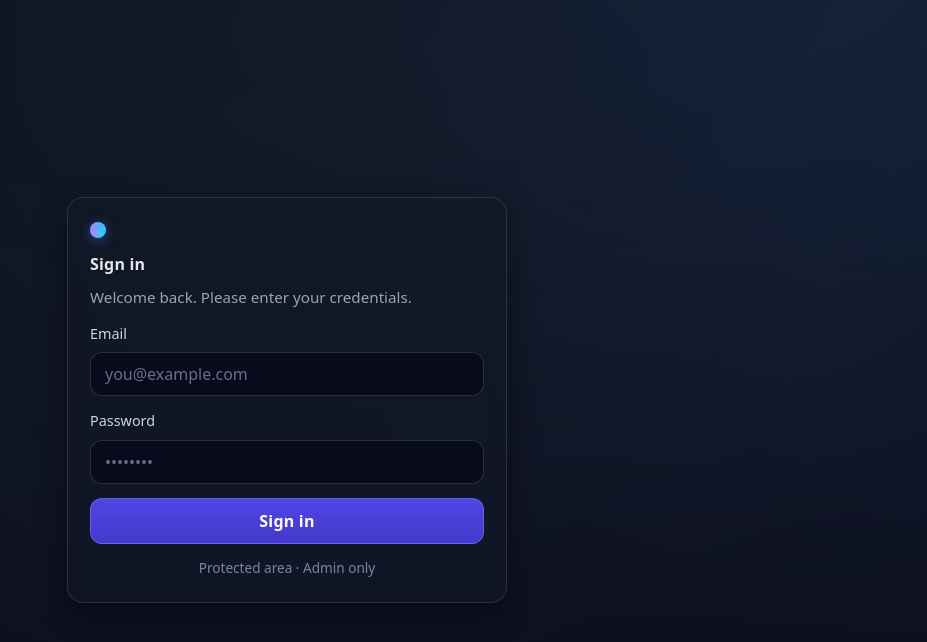
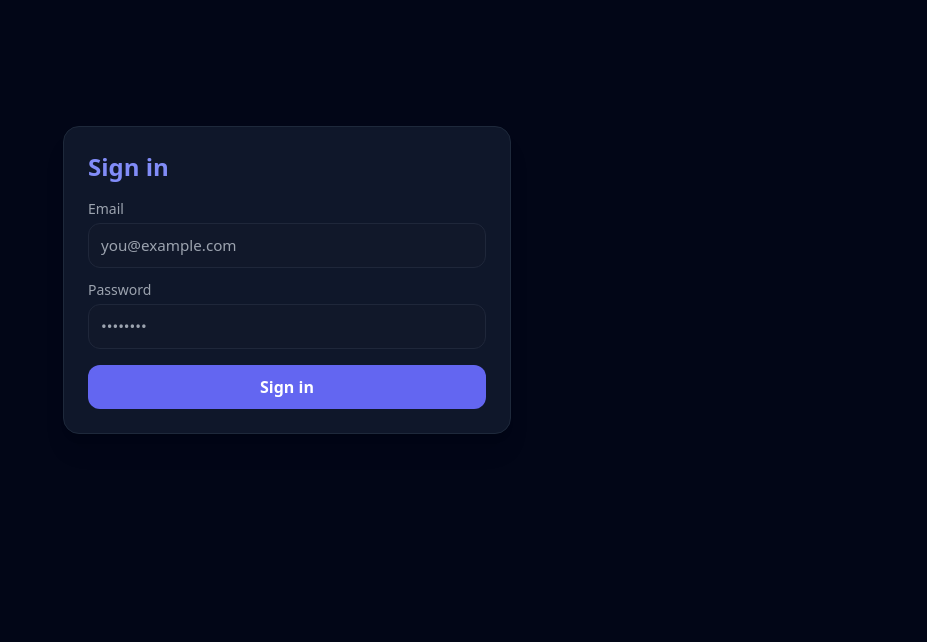
Before and after one commit to HerbertBakery/NextStepReality, a Next.js app: page /login in a window 1280 px wide. Shown: the top 642 px of the page, without its empty margins (353-1280 px from the left). Built offline with nearby package versions, Linux system fonts and the light colour scheme.

Commit message:
Fix /login prerender: Suspense + dynamic; move themeColor to viewport; finalize CSR pages

```diff
--- a/app/layout.tsx
+++ b/app/layout.tsx
@@ -1,10 +1,9 @@
-// app/layout.tsx
 import "./globals.css";
 
 export const metadata = {
   title: "Realtor CRM",
   description: "Contacts & Listings",
-  themeColor: "#0a0f1c",
+  // themeColor moved to `viewport` to satisfy Next.js warning
   icons: { icon: "/icons/icon-192.png", apple: "/icons/icon-192.png" },
   appleWebApp: {
     capable: true,
@@ -13,15 +12,26 @@ export const metadata = {
   },
 };
 
+// Move themeColor + viewport-fit to `viewport` export (App Router API)
+export const viewport = {
+  themeColor: "#0a0f1c",
+  width: "device-width",
+  initialScale: 1,
+  viewportFit: "cover",
+};
+
 export default function RootLayout({ children }: { children: React.ReactNode }) {
   return (
     <html lang="en">
       <head>
-        {/* Fallback if you prefer a static manifest in /public */}
-        {/* <link rel="manifest" href="/manifest.webmanifest" /> */}
-        <meta name="viewport" content="width=device-width, initial-scale=1, viewport-fit=cover" />
+        <meta
+          name="viewport"
+          content="width=device-width, initial-scale=1, viewport-fit=cover"
+        />
       </head>
-      <body className="bg-slate-950 text-gray-100 min-h-screen">{children}</body>
+      <body className="bg-slate-950 text-gray-100 min-h-screen">
+        {children}
+      </body>
     </html>
   );
 }
--- a/app/login/page.tsx
+++ b/app/login/page.tsx
@@ -1,175 +1,85 @@
 "use client";
 export const dynamic = "force-dynamic";
 
+import React, { useState, Suspense } from "react";
 
-import { useState } from "react";
-import { useRouter, useSearchParams } from "next/navigation";
+export default function LoginPageWrapper() {
+  return (
+    <Suspense fallback={<div className="p-6 text-gray-400">Loading…</div>}>
+      <LoginPage />
+    </Suspense>
+  );
+}
 
-export default function Login() {
+function LoginPage() {
   const [email, setEmail] = useState("");
   const [pass, setPass] = useState("");
   const [err, setErr] = useState<string | null>(null);
-  const [loading, setLoading] = useState(false);
-  const router = useRouter();
-  const next = useSearchParams().get("next") || "/contacts";
+  const [submitting, setSubmitting] = useState(false);
 
   async function onSubmit(e: React.FormEvent) {
     e.preventDefault();
     setErr(null);
-    setLoading(true);
+    setSubmitting(true);
     try {
       const res = await fetch("/api/auth", {
         method: "POST",
         headers: { "Content-Type": "application/json" },
         body: JSON.stringify({ email, pass }),
       });
-      if (!res.ok) throw new Error("Invalid credentials");
-      router.replace(next);
-    } catch (e: any) {
-      setErr(e.message || "Sign-in failed");
+      if (res.ok) {
+        const next =
+          new URLSearchParams(window.location.search).get("next") || "/contacts";
+        window.location.href = next;
+      } else {
+        const j = await res.json().catch(() => ({}));
+        setErr(j?.error || "Login failed");
+      }
+    } catch (e) {
+      setErr("Network error");
     } finally {
-      setLoading(false);
+      setSubmitting(false);
     }
   }
 
   return (
-    <div className="wrap">
-      <div className="texture" />
-      <main className="card">
-        <header className="head">
-          <div className="logoDot" />
-          <h1>Sign in</h1>
-          <p className="sub">Welcome back. Please enter your credentials.</p>
-        </header>
+    <div className="min-h-[70vh] grid place-items-center px-4">
+      <form
+        onSubmit={onSubmit}
+        className="w-full max-w-md rounded-2xl border border-slate-800 bg-slate-900 p-6 shadow-xl"
+      >
+        <h1 className="text-2xl font-bold text-indigo-400 mb-4">Sign in</h1>
 
-        <form onSubmit={onSubmit} className="form">
-          <label>
-            <span>Email</span>
+        {err && (
+          <div className="mb-3 rounded-lg border border-red-500/40 bg-red-500/10 px-3 py-2 text-sm text-red-200">
+            {err}
+          </div>
+        )}
+
+        <label className="block text-sm text-gray-400 mb-1">Email</label>
         <input
-              type="email"
-              autoComplete="email"
-              placeholder="you@example.com"
+          className="input mb-3"
           value={email}
           onChange={(e) => setEmail(e.target.value)}
+          type="email"
+          placeholder="you@example.com"
           required
         />
-          </label>
 
-          <label>
-            <span>Password</span>
+        <label className="block text-sm text-gray-400 mb-1">Password</label>
         <input
-              type="password"
-              autoComplete="current-password"
-              placeholder="••••••••"
+          className="input mb-4"
           value={pass}
           onChange={(e) => setPass(e.target.value)}
+          type="password"
+          placeholder="••••••••"
           required
         />
-          </label>
 
-          {err && <p className="error">{err}</p>}
-
-          <button type="submit" disabled={loading}>
-            {loading ? "Signing in…" : "Sign in"}
+        <button className="btn w-full" disabled={submitting}>
+          {submitting ? "Signing in…" : "Sign in"}
         </button>
       </form>
-
-        <footer className="foot">
-          <span className="hint">Protected area · Admin only</span>
-        </footer>
-      </main>
-
-      <style jsx>{`
-        .wrap {
-          min-height: 100svh;
-          display: grid;
-          place-items: center;
-          position: relative;
-          background: radial-gradient(1200px 600px at 10% -10%, #0b1220, transparent),
-                      radial-gradient(1000px 600px at 110% 10%, #111827, transparent),
-                      linear-gradient(180deg, #0b1220 0%, #0e1324 60%, #0b0e1a 100%);
-          color: #e5e7eb;
-          overflow: hidden;
-        }
-        .texture {
-          position: absolute;
-          inset: -25%;
-          background: radial-gradient(40% 60% at 50% 20%, rgba(255,255,255,0.06), transparent),
-                      radial-gradient(30% 50% at 80% 10%, rgba(59,130,246,0.18), transparent);
-          filter: blur(60px);
-          opacity: 0.6;
-          pointer-events: none;
-        }
-        .card {
-          width: min(92vw, 440px);
-          border: 1px solid rgba(255, 255, 255, 0.12);
-          background: rgba(17, 24, 39, 0.6);
-          backdrop-filter: blur(10px);
-          border-radius: 16px;
-          box-shadow: 0 10px 30px rgba(0,0,0,0.45);
-          padding: 24px 22px;
-        }
-        .head {
-          display: grid;
-          gap: 6px;
-          text-align: left;
-          margin-bottom: 10px;
-        }
-        .logoDot {
-          width: 16px; height: 16px; border-radius: 50%;
-          background: conic-gradient(from 0deg, #60a5fa, #22d3ee, #a78bfa, #60a5fa);
-          margin-bottom: 8px;
-          filter: drop-shadow(0 2px 6px rgba(59,130,246,0.5));
-        }
-        h1 { margin: 0 0 4px; font-weight: 650; letter-spacing: 0.2px; }
-        .sub { margin: 0; color: #9ca3af; font-size: 0.95rem; }
-
-        .form {
-          display: grid;
-          gap: 14px;
-          margin-top: 14px;
-        }
-        label { display: grid; gap: 8px; }
-        label span { font-size: 0.9rem; color: #cbd5e1; }
-        input {
-          height: 44px;
-          border-radius: 12px;
-          border: 1px solid rgba(255,255,255,0.14);
-          background: rgba(2,6,23,0.6);
-          color: #e5e7eb;
-          padding: 0 14px;
-          outline: none;
-          transition: border-color .2s, box-shadow .2s, background .2s;
-        }
-        input::placeholder { color: #677086; }
-        input:focus {
-          border-color: rgba(99,102,241,0.8);
-          box-shadow: 0 0 0 3px rgba(99,102,241,0.25);
-          background: rgba(2,6,23,0.8);
-        }
-        .error {
-          background: rgba(239, 68, 68, 0.1);
-          border: 1px solid rgba(239, 68, 68, 0.35);
-          color: #fecaca;
-          padding: 10px 12px;
-          border-radius: 10px;
-          font-size: 0.9rem;
-        }
-        button {
-          height: 46px;
-          border-radius: 12px;
-          border: 1px solid rgba(255,255,255,0.18);
-          background: linear-gradient(180deg, #4f46e5, #4338ca);
-          color: white;
-          font-weight: 600;
-          letter-spacing: 0.2px;
-          transition: transform .06s ease, filter .2s ease, opacity .2s;
-        }
-        button:hover { filter: brightness(1.05); transform: translateY(-1px); }
-        button:disabled { opacity: 0.7; transform: none; }
-        .foot { margin-top: 14px; display: flex; justify-content: center; }
-        .hint { color: #7c859f; font-size: 0.85rem; }
-      `}</style>
     </div>
   );
 }
```
Lines whose indentation alone changed are shown as unchanged.
